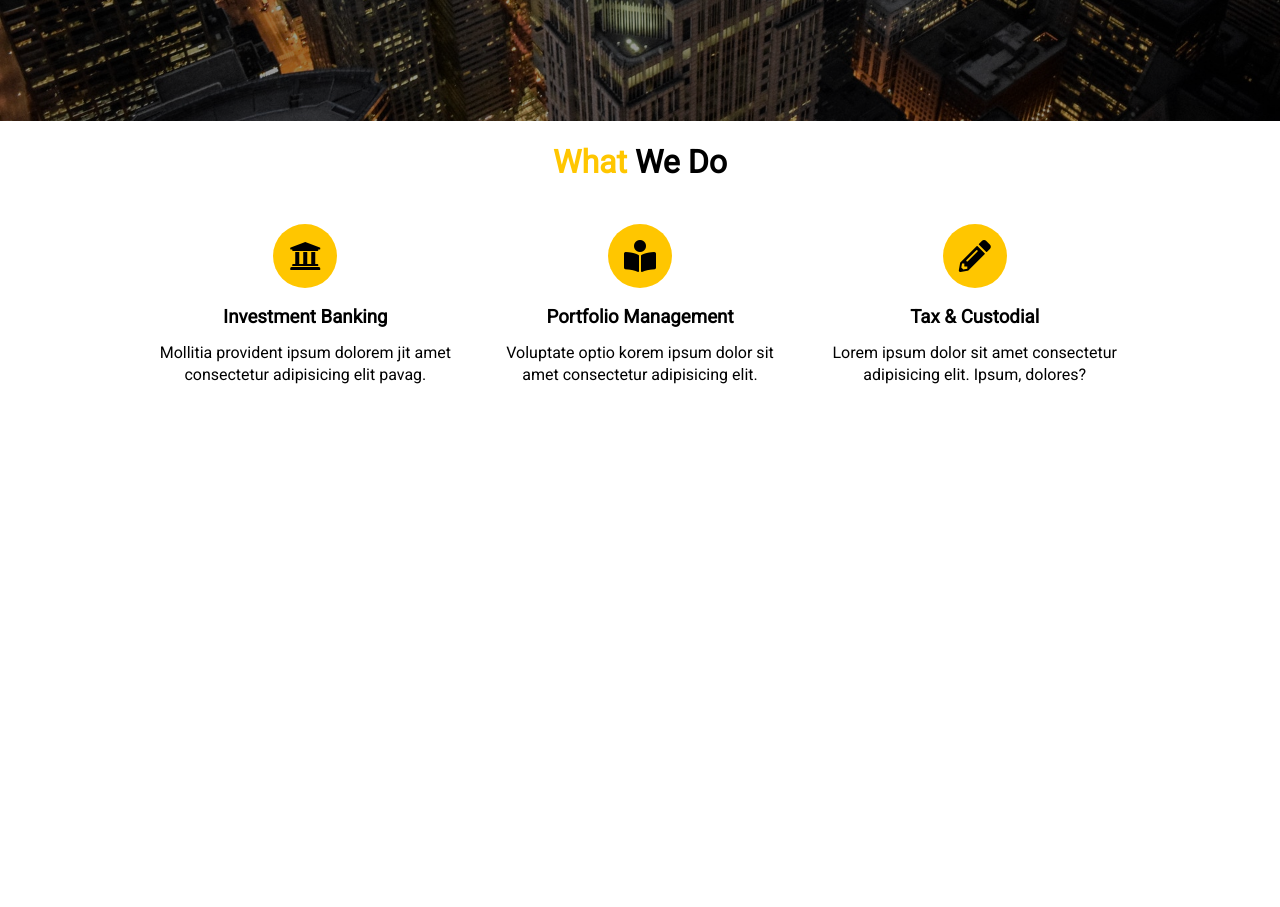
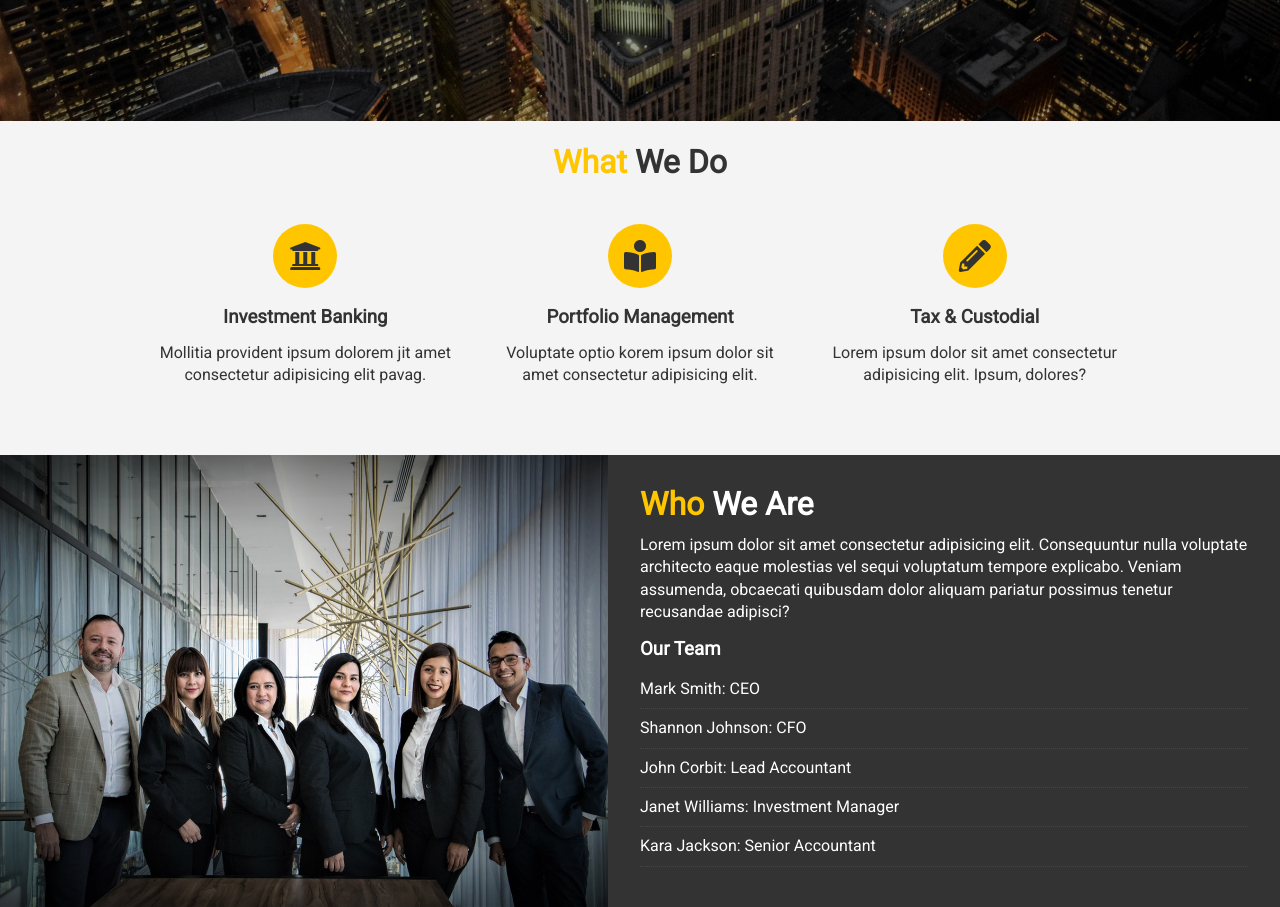
Before and after one commit to jonnynoone/0_edge, a plain HTML site: page index.html in a window 1280 px wide. Shown: the part 680-1587 px from the top of the page. Before the commit the page ends 1135 px from the top, so only its background shows below. Drawn offline with Linux system fonts and the light colour scheme.

Commit message:
who we are section complete

```diff
--- a/css/style.css
+++ b/css/style.css
@@ -25,6 +25,10 @@ p {
     margin: 0.75rem 0;
 }
 
+ul {
+    list-style: none;
+}
+
 /* Utility Classes */
 .container {
     margin: auto;
@@ -39,6 +43,16 @@ p {
 
 .text-primary {
     color: #ffc600;
+}
+
+.bg-light {
+    background: #f4f4f4;
+    color: #333;
+}
+
+.bg-dark {
+    background: #333;
+    color: #fff;
 }
 
 .l-heading {
@@ -62,6 +76,10 @@ p {
 .py-2 { padding: 2rem 0; }
 .py-3 { padding: 3rem 0; }
 
+.p-1 { padding: 1.5rem; }
+.p-2 { padding: 2rem; }
+.p-3 { padding: 3rem; }
+
 .btn {
     display: inline-block;
     color: #000;
@@ -78,6 +96,15 @@ p {
 .btn-dark {
     background: #333;
     color: #fff;
+}
+
+.list {
+    margin: 0.5rem 0;
+}
+
+.list li {
+    padding: 0.5rem 0;
+    border-bottom: 1px dotted #444;
 }
 
 /* Navbar */
@@ -105,6 +132,7 @@ p {
 }
 
 #navbar ul li a:hover {
+    color: #333;
     background-color: #ffc600;
     border-radius: 5px;
 }
@@ -146,3 +174,16 @@ p {
     margin-bottom: 1rem;
     background-color: #ffc600;
 }
+
+/* Section: Who We Are */
+#who {
+    display: flex;
+}
+
+#who div {
+    flex: 1;
+}
+
+#who .who-img {
+    background: url('../img/people.jpg') no-repeat center center/cover;
+}
--- a/index.html
+++ b/index.html
@@ -74,6 +74,26 @@
             </div>
         </div>
     </section>
+
+    <!-- Section: Who We Are -->
+    <section id="who">
+        <div class="who-img"></div>
+        <div class="who-text bg-dark p-2">
+            <h2 class="m-heading"><span class="text-primary">Who</span> We Are</h2>
+            <p>
+                Lorem ipsum dolor sit amet consectetur adipisicing elit. Consequuntur nulla voluptate architecto eaque molestias vel sequi voluptatum tempore explicabo. Veniam assumenda, obcaecati quibusdam dolor aliquam pariatur possimus tenetur recusandae adipisci?
+            </p>
+
+            <h3>Our Team</h3>
+            <ul class="list">
+                <li>Mark Smith: CEO</li>
+                <li>Shannon Johnson: CFO</li>
+                <li>John Corbit: Lead Accountant</li>
+                <li>Janet Williams: Investment Manager</li>
+                <li>Kara Jackson: Senior Accountant</li>
+            </ul>
+        </div>
+    </section>
 </body>
 
 </html>
```
